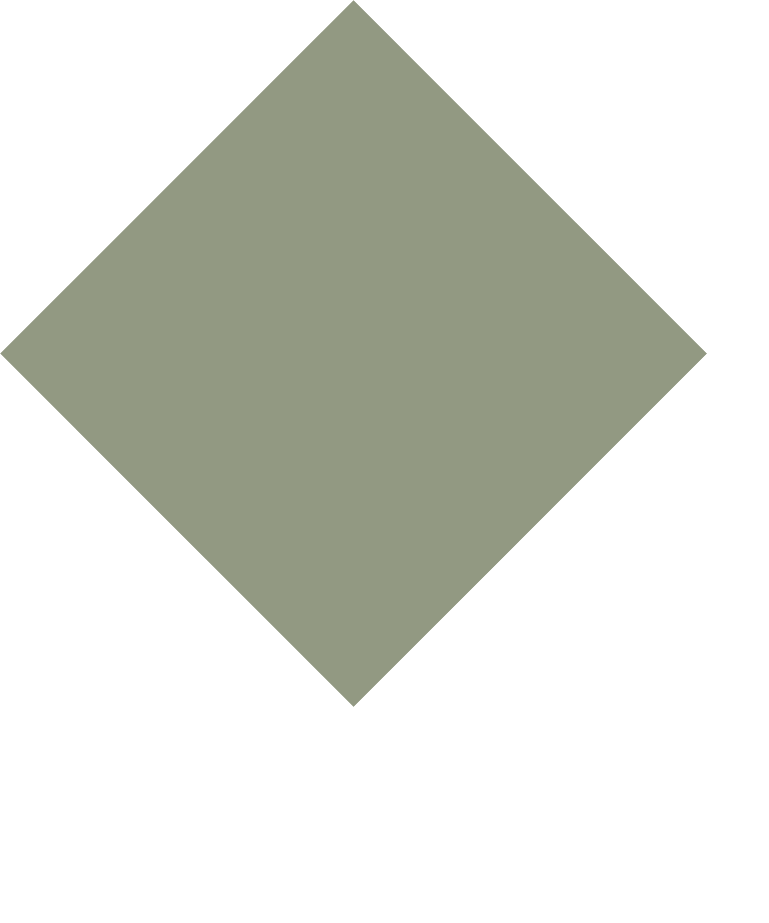
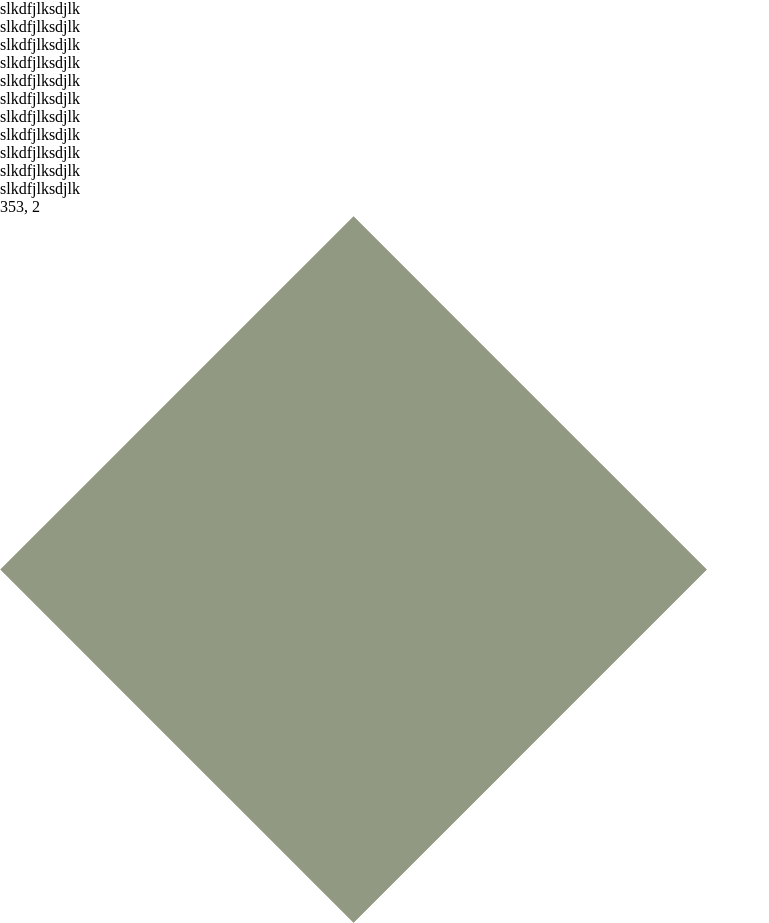
Before and after one commit to tinnrin/canvas-sheet, a plain HTML site: page index.html in a window 1280 px wide. Shown: the whole page, without its empty margins (0-769 px from the left). Before the commit the page ends 800 px from the top, so only its background shows below. Drawn offline with Linux system fonts and the light colour scheme.

Commit message:
Update index.html

```diff
--- a/index.html
+++ b/index.html
@@ -6,6 +6,18 @@
     <title>Document</title>
   </head>
   <body>
+    <div>slkdfjlksdjlk</div>
+    <div>slkdfjlksdjlk</div>
+    <div>slkdfjlksdjlk</div>
+    <div>slkdfjlksdjlk</div>
+    <div>slkdfjlksdjlk</div>
+    <div>slkdfjlksdjlk</div>
+    <div>slkdfjlksdjlk</div>
+    <div>slkdfjlksdjlk</div>
+    <div>slkdfjlksdjlk</div>
+    <div>slkdfjlksdjlk</div>
+    <div>slkdfjlksdjlk</div>
+    <div>353, 2</div>
     <canvas id="canvas" width="500" height="500"></canvas>
 
     <script>
@@ -47,15 +59,32 @@
       ctx.fillStyle = "#929982";
       ctx.fillRect(0, 0, 500, 500);
 
+      const canvS = canvas.getBoundingClientRect();
+
+      const canvOffset = translate(canvS.x, canvS.y)
+
+      console.log(canvS)
       canvas.onclick = (e) => {
-        const arr = translate(e.clientX, e.clientY);
+        console.log(canvas.getBoundingClientRect())
 
-        console.log("tranlate", arr);
-        console.log(Math.floor(arr[0] - 250), Math.floor(arr[1] + 250));
+        // console.log(e)
+        // console.log(document.documentElement.scrollLeft) //x
+        // console.log(document.documentElement.scrollTop) //y
+        console.log('pageX, pageY', e.pageX, e.pageY)
+        console.log('pageX, pageY', e.pageX, e.pageY - canvas.offsetTop)
+        // console.log('clientX, clientY', e.clientX, e.clientY)
+        // // console.log('screenX, screenY', e.screenX, e.screenY)
+        // console.log('x, y', e.x, e.y)
+
+        // let shiftX = e.clientX - canvas.getBoundingClientRect().left;
+        // let shiftY = e.clientY - canvas.getBoundingClientRect().top;
+
+        // console.log(shiftX, shiftY)
+        const arr = translate(e.pageX - canvas.offsetLeft, e.pageY - canvas.offsetTop);
+
         arr[0] = Math.floor(arr[0] - 250);
         arr[1] = Math.floor(arr[1] + 250);
 
-        console.log(arr);
 
         const arrSnap = snap(arr[0], arr[1]);
 
```
